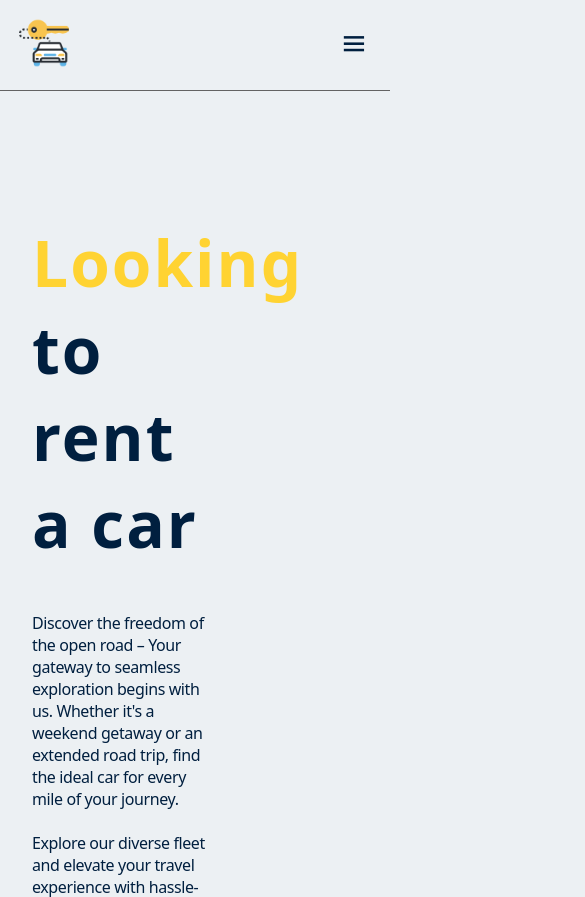
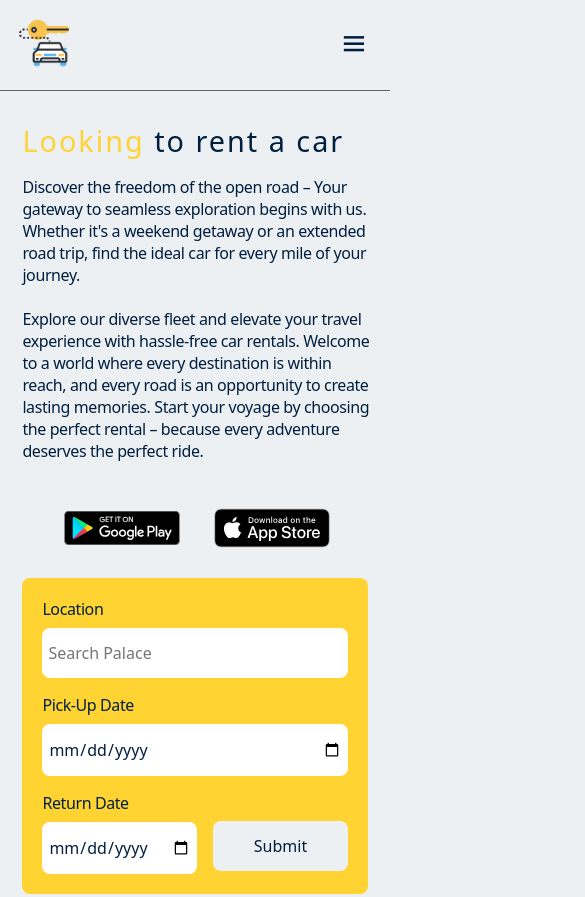
Before and after one commit to cmpezahe/car-rental, a website built with Vite: page index.html in a window 390 px wide. Shown: the top 897 px of the page, 585 px wide, since content can reach past the window. Built offline with nearby package versions, Linux system fonts and the light colour scheme; no server answers.

Commit message:
'Changes'

```diff
--- a/assets/css/style.css
+++ b/assets/css/style.css
@@ -8,7 +8,7 @@
     padding: 0;
     box-sizing: border-box;
     /* overflow: hidden; */
-    font-family: system-ui, 'Poppins', sans-serif;
+    font-family: system-ui, "Poppins", sans-serif;
 }
 
 /* Custom Style */
@@ -20,14 +20,16 @@
     --background-clr: #ecf0f3;
     --orang-clr: #f96d00;
     --style-clr: hsl(184, 66%, 54%);
-    --gradient: linear-gradient(145deg, hsl(var(--hue), 10%, 85%), hsl(var(--hue), 10%, 100%));
+    --gradient: linear-gradient(145deg,
+            hsl(var(--hue), 10%, 85%),
+            hsl(var(--hue), 10%, 100%));
     --yellow-clr: #ffd332;
     --background-clr: #ecf0f3;
-    --grey-font: #C2B9B0;
-    --card-bg-clr: #7E685A;
-    --green-clr: #AFD275;
-    --pink-clr: #E7717D;
-    --darknavyblue: #001F3F;
+    --grey-font: #c2b9b0;
+    --card-bg-clr: #7e685a;
+    --green-clr: #afd275;
+    --pink-clr: #e7717d;
+    --darknavyblue: #001f3f;
     --light-blue: #66bfbf;
     --dark-grey: #333333;
     --medium-grey: #636363;
@@ -38,7 +40,8 @@
     --border: 1px solid var(--medium-grey);
     --shadow: rgba(0, 0, 0, 0.05) 0px 6px 24px 0px,
         rgba(0, 0, 0, 0.08) 0px 0px 0px 1px;
-    --box-shadow: 7px 7px 15px rgba(55, 84, 170, 0.15), -7px -7px 20px white, inset 0px 0px 4px rgba(255, 255, 255, 0.2);
+    --box-shadow: 7px 7px 15px rgba(55, 84, 170, 0.15), -7px -7px 20px white,
+        inset 0px 0px 4px rgba(255, 255, 255, 0.2);
 }
 
 body {
@@ -49,9 +52,10 @@ body {
     /* margin: 0; */
 }
 
+/*
 section {
     margin-top: 5rem;
-}
+} */
 
 ul {
     list-style: none;
@@ -78,7 +82,6 @@ button {
     font-size: 1rem;
     font-weight: 500;
     border-radius: 5px;
-
 }
 
 .btn:hover {
@@ -99,7 +102,6 @@ button {
 .logo img {
     color: var(--yellow-clr);
 }
-
 
 #nav-menu {
     border-bottom: var(--border);
@@ -207,7 +209,7 @@ button {
 }
 
 .dropdown-link p {
-    margin-top: .2rem;
+    margin-top: 0.2rem;
     font-size: 0.8rem;
     color: var(--card-bg-clr);
 }
@@ -280,18 +282,16 @@ button {
     background-size: 100%;
     height: 100%;
     /* position: relative; */
-
 }
 
+.main_cotent {
+    display: grid;
+    grid-template-columns: repeat(2, 1fr);
+}
 
 .main_container {
-    display: grid;
-    /* align-items: center; */
-    /* grid-template-columns: repeat(2, 1fr); */
-    grid-template-columns: 55% auto;
-    min-height: 100dvh;
-    /* max-width: 100%; */
-    height: 100%;
+    height: 100dvh;
+    margin: 2rem;
 
 }
 
@@ -308,21 +308,21 @@ button {
     margin-bottom: 2.8rem;
 }
 
-
 .text span {
     color: var(--yellow-clr);
-
 }
 
 .text p {
-    margin: 00.5rem 0 1rem;
+    margin: 0.5rem 0 1rem;
     /* margin-bottom: 7rem; */
 }
 
-
 .social_media {
-    display: flex;
-    width: 100%;
+    display: grid;
+    grid-template-columns: 1fr 1fr;
+    /* max-width: 100%; */
+    width: 400px;
+    /* background: #2b72fb; */
 
 }
 
@@ -338,17 +338,12 @@ button {
     flex-wrap: wrap;
     align-items: center;
     gap: 1rem;
-    /* position: absolute; */
-    bottom: 8rem;
-    /* left: 35px; */
-    background: var(--background-clr);
-    box-shadow: var(--box-shadow);
+    background: var(--yellow-clr);
     padding: 20px;
     border-radius: 0.5rem;
-    margin: 2rem 0;
-    border: none;
     justify-content: center;
-    /* min-width: 100%; */
+    max-width: 775px;
+
 }
 
 .input_content {
@@ -360,7 +355,7 @@ button {
 }
 
 .input_content span {
-    margin-bottom: .5rem;
+    margin-bottom: 0.5rem;
     font-family: 700;
     color: var(--darknavyblue);
 }
@@ -372,12 +367,9 @@ button {
     /* background-color: var(--ash); */
     border-radius: 0.5rem;
     font-size: 1rem;
-    background: var(--background-clr);
+    /* background: var(--background-clr); */
     /* border: 1px solid var(--dark-grey); */
-    box-shadow: var(--box-shadow);
-
-
-
+    /* box-shadow: var(--box-shadow); */
 }
 
 .input_content input[type="date"] {
@@ -386,9 +378,8 @@ button {
 }
 
 .input_content input:hover {
-    background: var(--gradient);
+    /* background: var(--gradient); */
 }
-
 
 .form_container form .submit-btn {
     flex: 1 1 7rem;
@@ -402,13 +393,12 @@ button {
     font-weight: 500;
     cursor: pointer;
     max-width: 150px;
-    box-shadow: var(--box-shadow);
-
+    /* box-shadow: var(--box-shadow); */
 }
 
 .form_container form .submit-btn:hover {
-    background: var(--yellow-clr);
-    color: var(--darknavyblue);
+    background: var(--darknavyblue);
+    color: var(--white);
 }
 
 /* Intro Page Style */
@@ -448,7 +438,6 @@ button {
 .intro_container .box {
     text-align: center;
     padding: 20px;
-
 }
 
 .intro_container .box .bx {
@@ -458,21 +447,18 @@ button {
     border-radius: 0.5rem;
     color: var(--background-clr);
     cursor: pointer;
-
 }
 
 .intro_container .box h2 {
     font-size: 1.3rem;
     font-weight: 500;
     margin: 1.4rem 0 0.5rem;
-
 }
 
 .intro_container .box .bx:hover,
 .intro_container .box .bxs-calendar-star {
     background: var(--yellow-clr);
     color: var(--darknavyblue);
-
 }
 
 /* ===== SERICE PAGE STYLE START HERE ========= */
@@ -492,7 +478,6 @@ button {
     padding: 10px;
     border-radius: 1rem;
     box-shadow: 1px 4px 41px rgba(0, 0, 0, 0.1);
-
 }
 
 .services-container .box .box-img {
@@ -531,7 +516,7 @@ button {
 }
 
 .services-container .box span {
-    font: .08rem;
+    font: 0.08rem;
     font-weight: 500;
     color: var(--card-bg-clr);
 }
@@ -547,28 +532,35 @@ button {
 
 .services-container .box .serive-btn:hover {
     background: var(--pink-clr);
-
 }
 
+/* .filter-container {
+    margin-top: 2rem;
+    display: grid;
+    grid-template-columns: repeat(auto-fit, minmax(50px, auto));
+    grid: .02rem;
+
+} */
+
 .filter-container {
-    margin-top: 2rem;
-    /* display: flex; */
-    /* justify-content: center; */
-
+    display: flex;
+    gap: .5rem;
+    align-items: center;
+    margin: 2rem 1rem;
 }
 
-.filter-container .box {
-    display: flex;
-    gap: 1rem;
-    align-items: center;
+.filter-container .bx {
+    text-align: center;
+    font-size: 1.1rem;
 }
 
-.filter-container .box h2 {
+.filter-container h2 {
     font-size: 1.1rem;
     color: var(--darknavyblue);
+    text-align: center;
 }
 
-.filter-container .box input {
+.filter-container input {
     /* padding: 1rem 0.5rem .4rem .05rem; */
     border: none;
     background: var(--background-clr);
@@ -578,24 +570,21 @@ button {
     outline: none;
     font-size: 1rem;
     color: var(--card-bg-clr);
-    padding-bottom: .2rem;
+    padding-bottom: 0.2rem;
 }
 
-.filter-container .box input:hover {
+.filter-container input:hover {
     border-bottom: 1px solid var(--orang-clr);
     outline: none;
 }
 
-.filter-container .box .bx {
-    font-size: 1.1rem;
-}
 
-.filter-container .box select {
+.filter-container select {
     display: flex;
     padding: 0.3rem 1rem;
     border: 1px solid var(--grey-font);
     background: var(--background-clr);
-    border-radius: .5rem;
+    border-radius: 0.5rem;
 }
 
 /* ========== ABOUT STYLE ====== */
@@ -607,9 +596,7 @@ button {
     align-items: center;
     gap: 1rem;
     margin-top: 1rem;
-
 }
-
 
 .about-img img {
     width: 100%;
@@ -619,7 +606,6 @@ button {
     font-weight: 500;
     color: var(--orang-clr);
     text-transform: uppercase;
-
 }
 
 .about-text p {
@@ -648,7 +634,6 @@ button {
     grid-template-columns: repeat(auto-fit, minmax(250px, auto));
     gap: 1rem;
     margin-top: 2rem;
-
 }
 
 .rev-img {
@@ -663,7 +648,6 @@ button {
     object-fit: cover;
     object-position: center;
     border: 2px solid var(--yellow-clr);
-
 }
 
 .reviews-container .box {
@@ -679,12 +663,10 @@ button {
     font-size: 1.1rem;
     font-weight: 600;
     margin: 0.5rem 0 0.5rem;
-
 }
 
 .reviews-container .box p {
     font-style: italic;
-
 }
 
 .reviews-container .box .rating .bx {
@@ -692,7 +674,7 @@ button {
 }
 
 .reviews-container .box p .bx {
-    margin: .5rem;
+    margin: 0.5rem;
 }
 
 /* ======= NEWS LETER ==== */
@@ -736,9 +718,7 @@ button {
     color: var(--background-clr);
     padding: 8px 20px;
     border-radius: 0.5rem;
-
 }
-
 
 @media (max-width: 1100px) {
     #hamburger {
@@ -808,14 +788,105 @@ button {
         min-width: 100%;
     }
 
+    #main {
+        padding: 0.4rem;
+    }
+
     .menu-bar>li:not(:last-child) {
         padding-bottom: 0.5rem;
         border-bottom: var(--border);
     }
+
+    .main_container {
+        display: flex;
+        flex-direction: column;
+        margin: 1rem;
+    }
+
+    .main_container .main_cotent .text {
+        margin-top: 0.5rem;
+    }
+
+    .main_container .main_cotent .text h1 {
+        font-size: 3rem;
+    }
+
+    .main_cotent {
+        display: grid;
+        grid-template-columns: repeat(2, 1fr);
+        /* grid-template-columns: repeat(auto-fit, minmax(400px, auto)); */
+    }
+
+    .main_cotent p {
+
+        width: 100%;
+    }
+
+    .main_cotent .text h1 {
+        font-weight: 400;
+        font-size: 19;
+    }
+
+
 }
 
-@media (max-width: 600px) {
+@media (max-width: 800px) {
+    .main_container {}
+
+    .main_cotent {
+        display: grid;
+        grid-template-columns: 1fr;
+    }
+
+    .main_cotent p {
+
+        width: 100%;
+    }
+
+    .main_cotent .text h1 {
+        font-weight: 400;
+        font-size: 19;
+    }
+
+    .filter-container {
+        display: grid;
+        grid-template-columns: auto;
+    }
+
+
+
+}
+
+
+
+@media (max-width: 613px) {
     .right-container {
         display: none;
     }
+
+    .main_container .main_cotent .text h1 {
+        font-size: 1.8rem;
+        margin: 0;
+        margin-bottom: 1rem;
+    }
+
+    .social_media {
+        display: flex;
+        width: 350px;
+        justify-content: center;
+    }
+
+    .social_media img {
+        width: 150px;
+    }
 }
+
+
+@media (max-width: 450px) {
+    .social_media {
+        display: f;
+        align-items: center;
+    }
+
+
+}
--- a/index.html
+++ b/index.html
@@ -142,22 +142,33 @@
 
   <!-- Page markup: Not important -->
   <main id="main">
-    <section class="main_container">
+    <section class="main_container" id="main_container">
+      <div class="main_cotent">
         <div class="text">
-        <h1><span>Looking</span> to <br> rent a car</h1>
+          <h1><span>Looking</span> to rent a car</h1>
           <p>Discover the freedom of the open road – Your gateway to seamless exploration begins with us. Whether it's a
             weekend getaway or an extended road trip, find the ideal car for every mile of your journey.
             <br>
             <br>
             Explore our
-          diverse fleet and elevate your travel experience with hassle-free car rentals. Welcome to a world where every
-          destination is within reach, and every road is an opportunity to create lasting memories. Start your voyage by
+            diverse fleet and elevate your travel experience with hassle-free car rentals. Welcome to a world where
+            every
+            destination is within reach, and every road is an opportunity to create lasting memories. Start your voyage
+            by
             choosing the perfect rental – because every adventure deserves the perfect ride.
           </p>
           <div class="social_media">
             <img src="/assets/img/google-play.svg" alt="">
             <img src="/assets/img/app-store.svg" alt="">
           </div>
+        </div>
+
+        <div class="bg_container">
+
+        </div>
+      </div>
+
+
 
       <div class="form_container">
         <form action="">
@@ -178,11 +189,7 @@
         </form>
       </div>
 
-      </div>
 
-      <div class="bg_container">
-
-      </div>
     </section>
 
     <section id="intro" class="intr">
@@ -223,9 +230,10 @@
         <h1>Meet the UK Car & Van Hire Fleet</h1>
       </div>
       <div class="filter-container">
-        <div class="box">
-          <h2>Filter</h2><i class='bx bx-filter'></i>
-
+        <div>
+          <h2>Filter</h2>
+          <i class='bx bx-filter'></i>
+        </div>
         <input type="text" name="" id="s_name" placeholder="Search by Name">
         <input type="text" name="" id="s_date" placeholder="Search by Year">
         <select id="fuel_type">
@@ -236,8 +244,10 @@
 
           <!-- Add more fuel types as needed -->
         </select>
+      </div>
+      <div class="box">
 
-        </div>
+
 
       </div>
       <div class="services-container" id="carContainer">
```
Also changed, not shown: assets/js/main.js (+24 -0 lines). Lines whose indentation alone changed are shown as unchanged.
